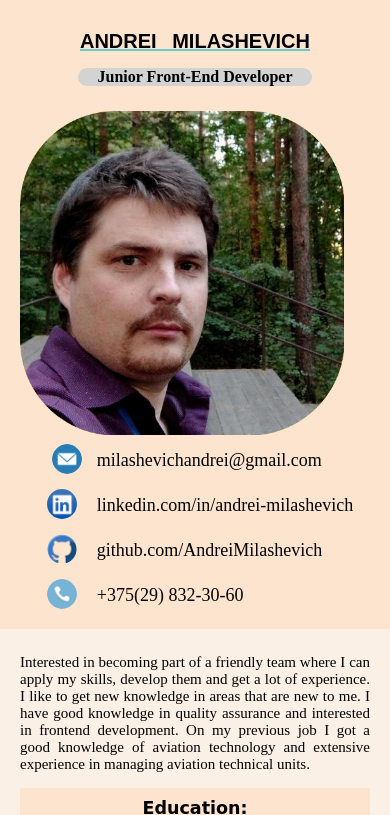
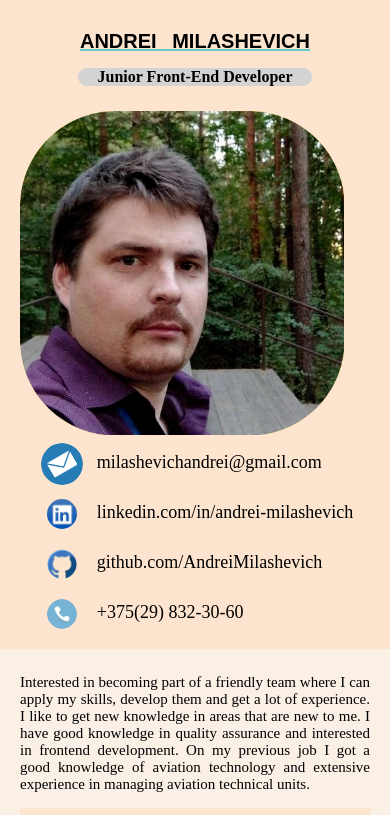
Before and after one commit to AndreiMilashevich/rsschool-cv, a plain HTML site: page index.html in a window 390 px wide. In both pictures the pointer is over the link "milashevichandrei@gmail.com". Shown: the top 815 px of the page. Drawn offline with Linux system fonts and the light colour scheme; a web font is replaced by a local one.

Commit message:
feat: add new action for link images

```diff
--- a/style.css
+++ b/style.css
@@ -117,13 +117,12 @@ h3 {
 .contact_link:hover:before {
   content: "";
   background-size: cover;
-  height: 30px;
-  width: 30px;
   border-radius: 50%;
-  margin-right: 15px;
-  margin-left: 5px;
   display: inline-block;
   vertical-align: middle;
+  transition: all 0.3s;
+  transform: rotate(-30deg)  scale(1.4);
+
 }
 
 .gh:hover:before {
@@ -220,9 +219,10 @@ footer {
     margin: 0;
   }
 
-  .contact_link:before {
-    margin: 5px 20px 10px 0
-  }
+  .contact_link:hover:before {
+    transition: all 0.3s;
+    transform: rotate(-30deg)  scale(1.4);
+      }
 
   .contact_link {
       font-size: 18px;
@@ -299,7 +299,12 @@ footer {
     margin: 0 10px;
     width: 15px;
     height: 15px;
-  }
+      }
+
+.contact_link:hover:before {
+    transition: all 0.3s;
+    transform: rotate(-30deg)  scale(1.5);
+}
 
   .link_container {
     margin: 5px 0;
```
